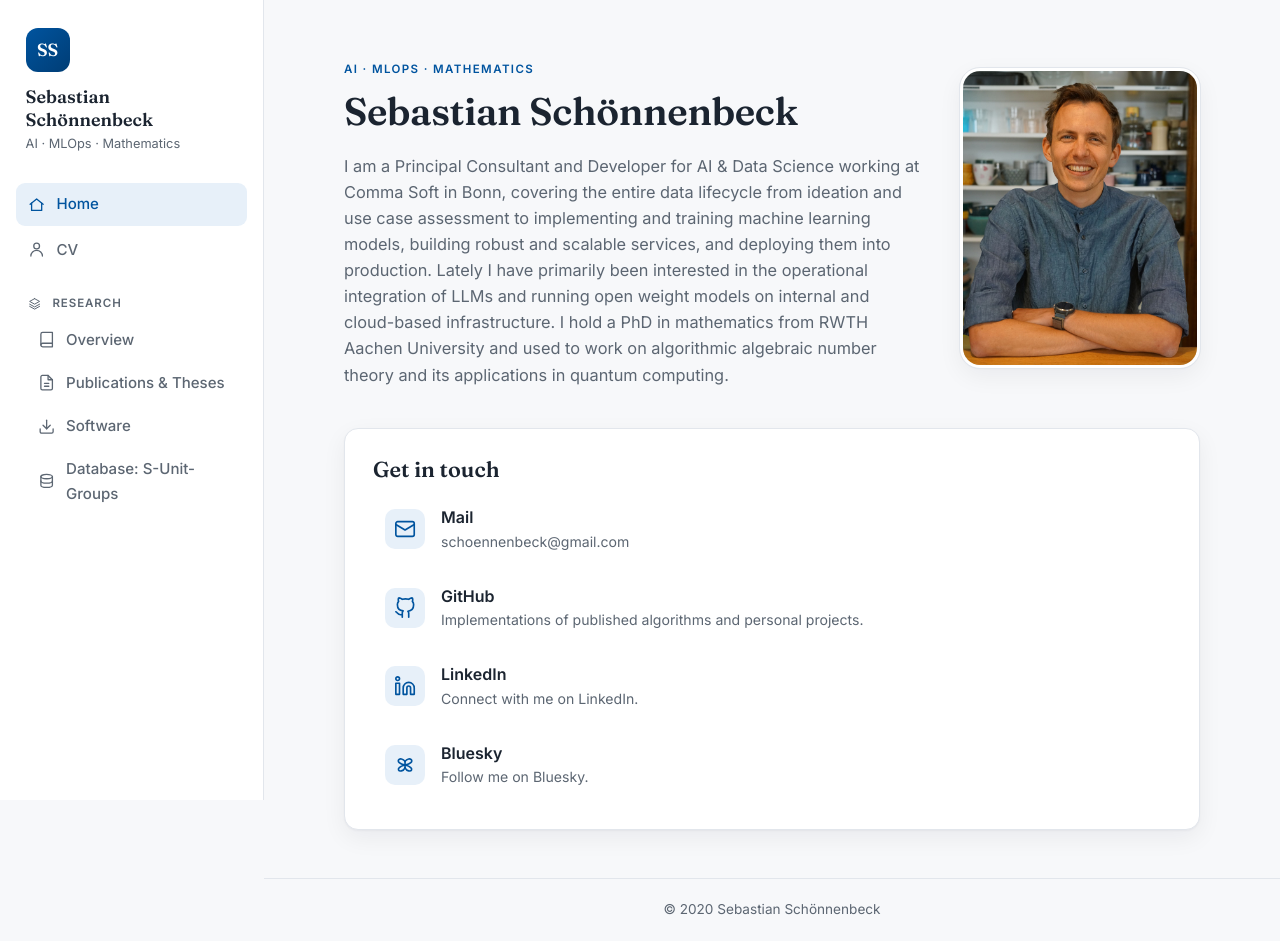
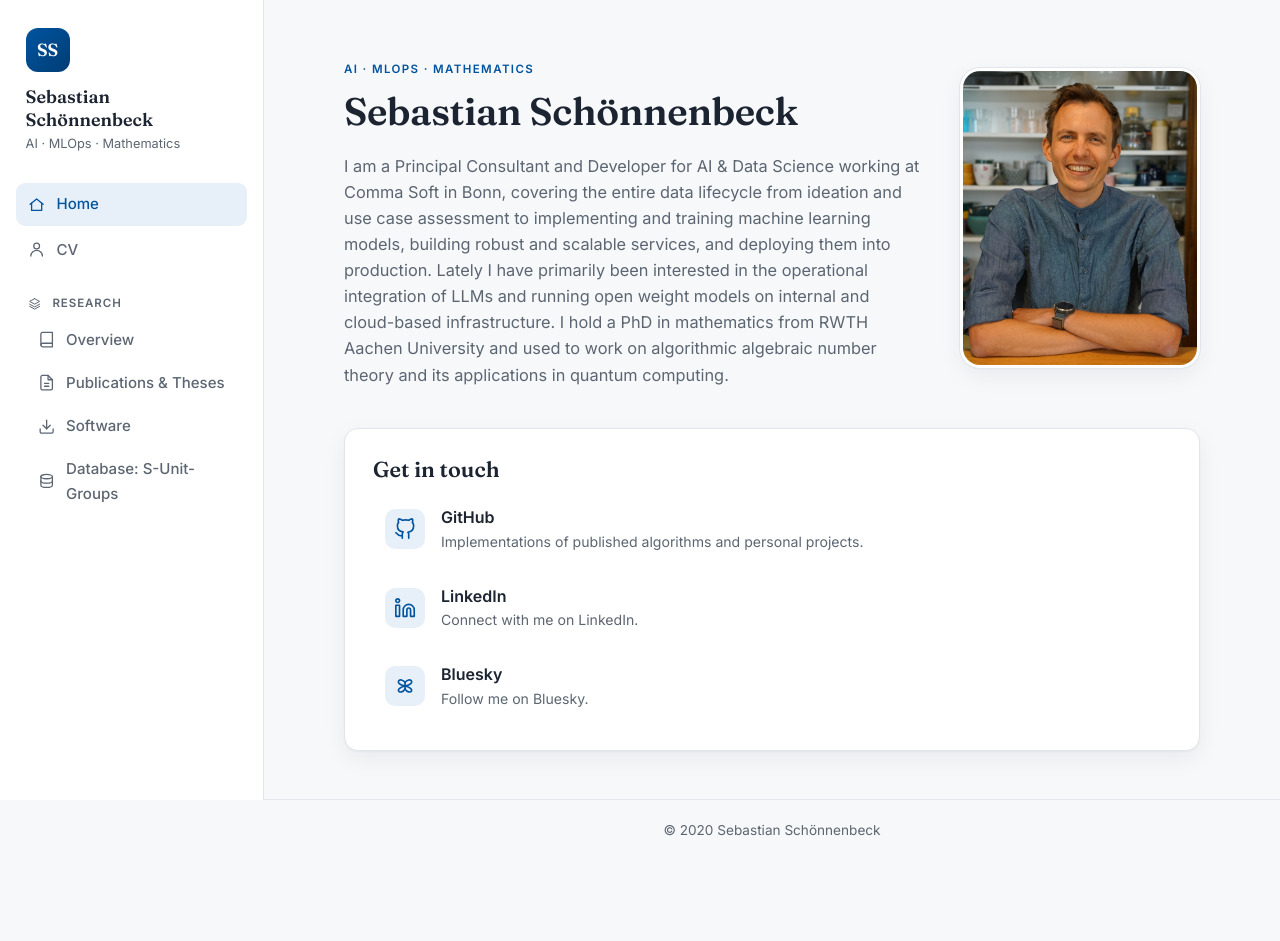
Before and after one commit to schoennenbeck/schoennenbeck.github.io, a Vue app: page / in a window 1280 px wide. After the commit the page ends 862 px from the top, so only its background shows below. Built offline with nearby package versions, Linux system fonts and the light colour scheme.

Commit message:
Remove email address

```diff
--- a/src/views/Home.vue
+++ b/src/views/Home.vue
@@ -3,12 +3,6 @@ import Icon from "@/components/Icon.vue";
 import profile from "@/assets/Images/Profilbild.jpg";
 
 const contacts = [
-  {
-    icon: "mail",
-    label: "Mail",
-    sub: "schoennenbeck@gmail.com",
-    href: "mailto:schoennenbeck@gmail.com"
-  },
   {
     icon: "github",
     label: "GitHub",
```
